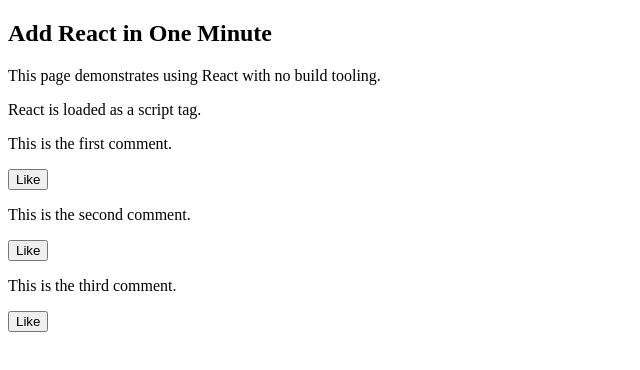
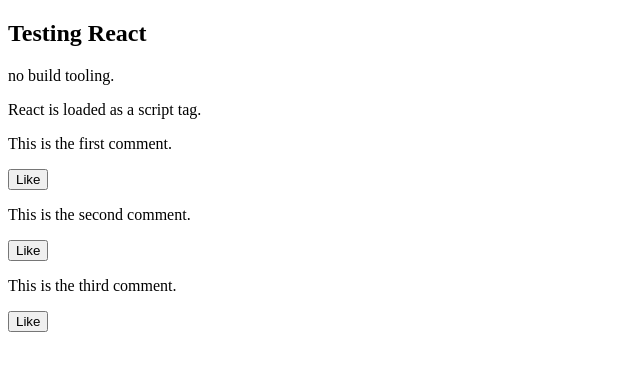
Before and after one commit to victorswivel/testrepo2, a plain HTML site: page index.html in a window 1280 px wide. Shown: the whole page, without its empty margins (0-640 px from the left). Drawn offline with nearby package versions, Linux system fonts and the light colour scheme.

Commit message:
Update index.html

```diff
--- a/index.html
+++ b/index.html
@@ -2,12 +2,17 @@
 <html>
   <head>
     <meta charset="UTF-8" />
-    <title>Add React in One Minute</title>
+    <title>React test title</title>
+    <script src="https://aframe.io/releases/1.3.0/aframe.min.js"></script>
   </head>
   <body>
 
-    <h2>Add React in One Minute</h2>
-    <p>This page demonstrates using React with no build tooling.</p>
+
+
+
+
+    <h2>Testing React</h2>
+    <p>no build tooling.</p>
     <p>React is loaded as a script tag.</p>
 
     <p>
```
